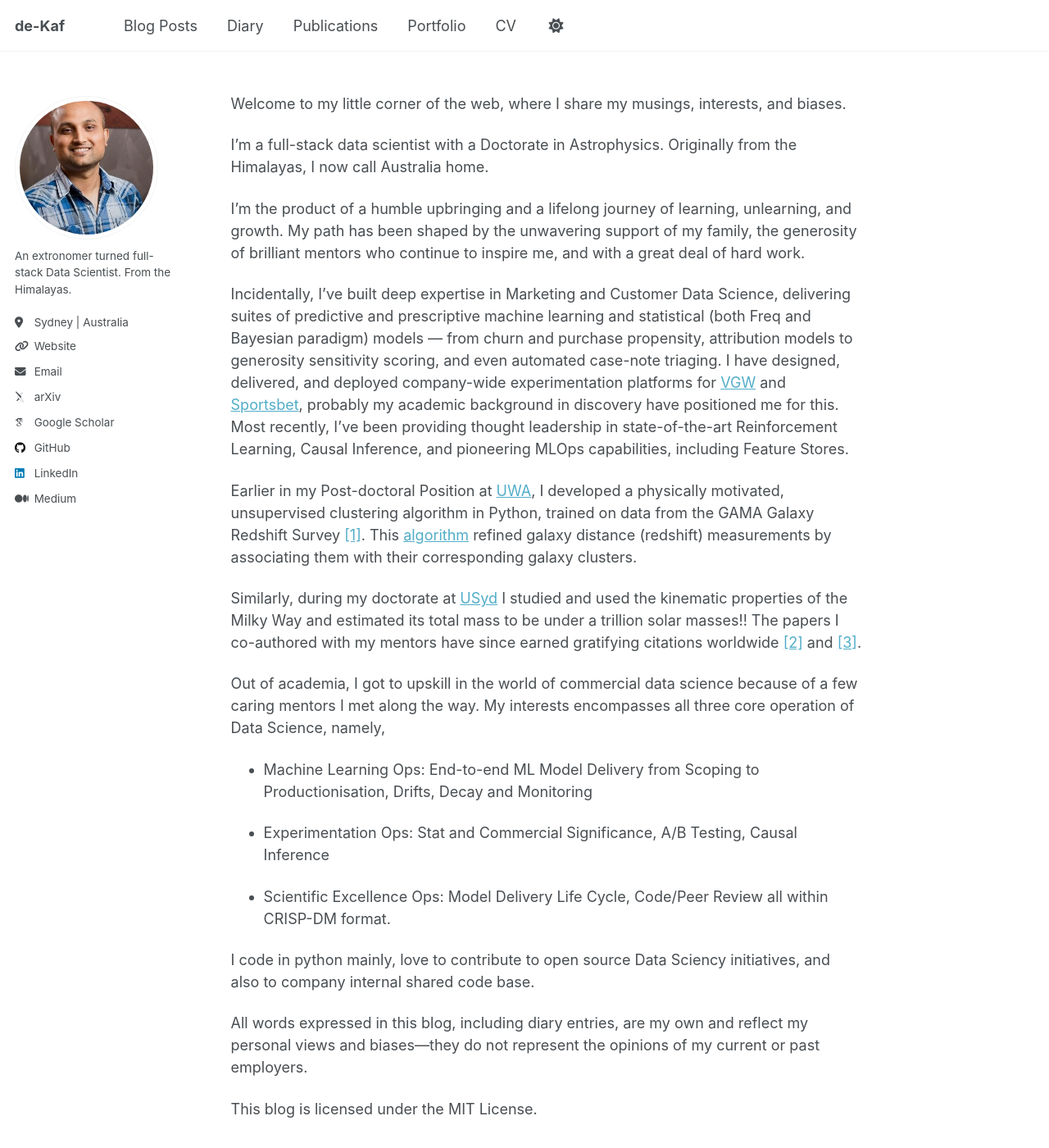
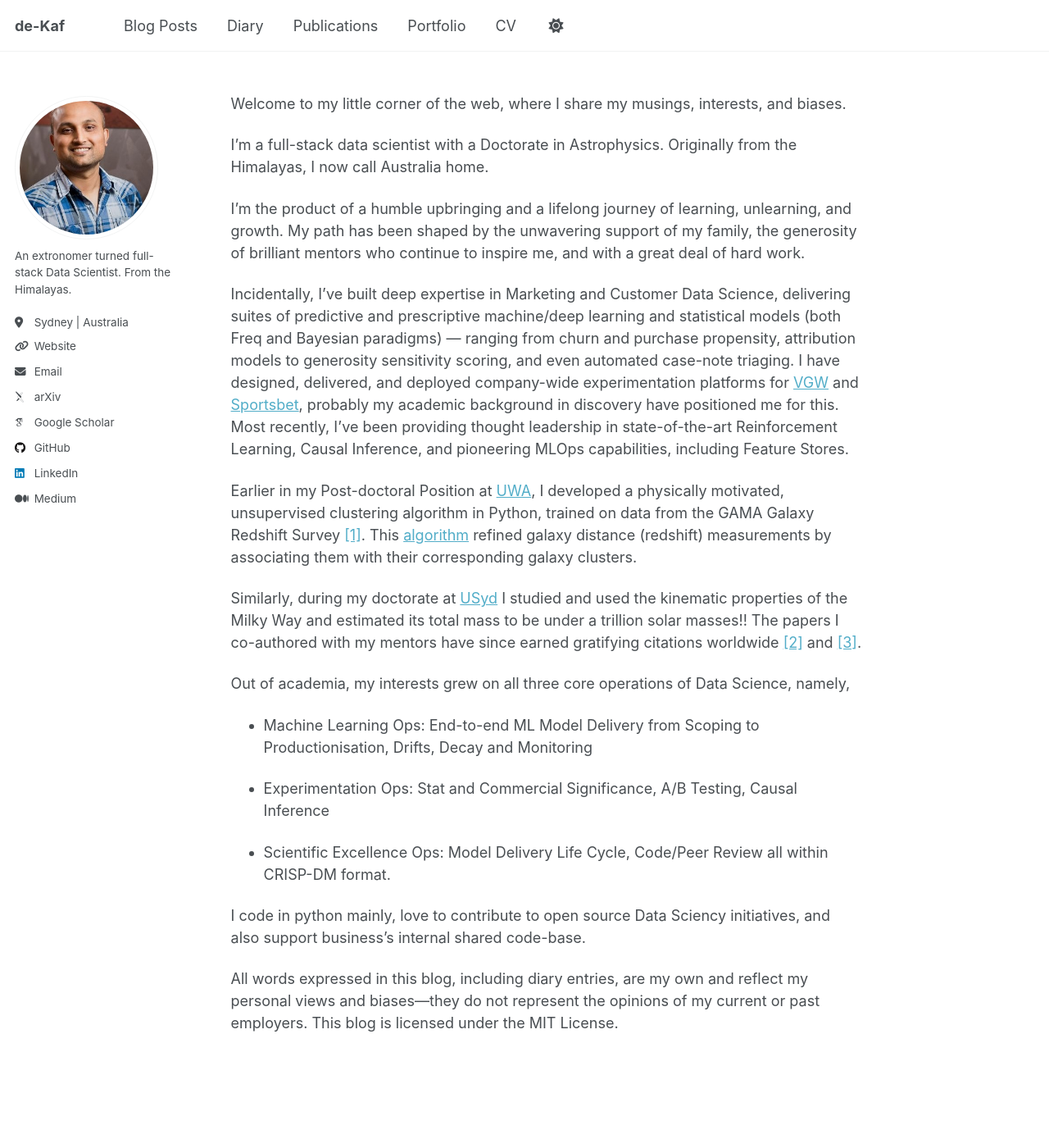
Before and after one commit to pkaf/pkaf.github.io, a Jekyll site: the page built from _pages/about.md, in a window 1280 px wide and 1400 px high. Shown: the whole window at 82% size. Built offline with Jekyll 4.4.1, drawn with Linux system fonts in a browser that asks for light colours; some web fonts are replaced; a script that is not in the unit is left out.

```diff
--- a/_pages/about.md
+++ b/_pages/about.md
@@ -13,13 +13,13 @@ I’m a full-stack data scientist with a Doctorate in Astrophysics. Originally f
 
 I’m the product of a humble upbringing and a lifelong journey of learning, unlearning, and growth. My path has been shaped by the unwavering support of my family, the generosity of brilliant mentors who continue to inspire me, and with a great deal of hard work.
 
-Incidentally, I’ve built deep expertise in Marketing and Customer Data Science, delivering suites of predictive and prescriptive machine learning and statistical (both Freq and Bayesian paradigm) models — from churn and purchase propensity, attribution models to generosity sensitivity scoring, and even automated case-note triaging. I have designed, delivered, and deployed company-wide experimentation platforms for [VGW](https://www.vgw.co/) and [Sportsbet](https://www.sportsbet.com.au/), probably my academic background in discovery have positioned me for this. Most recently, I’ve been providing thought leadership in state-of-the-art Reinforcement Learning, Causal Inference, and pioneering MLOps capabilities, including Feature Stores.
+Incidentally, I’ve built deep expertise in Marketing and Customer Data Science, delivering suites of predictive and prescriptive machine/deep learning and statistical models (both Freq and Bayesian paradigms) — ranging from churn and purchase propensity, attribution models to generosity sensitivity scoring, and even automated case-note triaging. I have designed, delivered, and deployed company-wide experimentation platforms for [VGW](https://www.vgw.co/) and [Sportsbet](https://www.sportsbet.com.au/), probably my academic background in discovery have positioned me for this. Most recently, I’ve been providing thought leadership in state-of-the-art Reinforcement Learning, Causal Inference, and pioneering MLOps capabilities, including Feature Stores.
 
 Earlier in my Post-doctoral Position at [UWA](https://www.uwa.edu.au/), I developed a physically motivated, unsupervised clustering algorithm in Python, trained on data from the GAMA Galaxy Redshift Survey [[1]](https://academic.oup.com/mnras/article/479/3/3746/5039667). This [algorithm](https://github.com/pkaf/galtag) refined galaxy distance (redshift) measurements by associating them with their corresponding galaxy clusters.
 
 Similarly, during my doctorate at [USyd](https://www.sydney.edu.au/) I studied and used the kinematic properties of the Milky Way and estimated its total mass to be under a trillion solar masses!! The papers I co-authored with my mentors have since earned gratifying citations worldwide [[2]](https://iopscience.iop.org/article/10.1088/0004-637X/761/2/98) and [[3]](https://iopscience.iop.org/article/10.1088/0004-637X/794/1/59).
 
-Out of academia, I got to upskill in the world of commercial data science because of a few caring mentors I met along the way. My interests encompasses all three core operation of Data Science, namely,
+Out of academia, my interests grew on all three core operations of Data Science, namely,
 
   * Machine Learning Ops: End-to-end ML Model Delivery from Scoping to Productionisation, Drifts, Decay and Monitoring
 
@@ -27,8 +27,6 @@ Out of academia, I got to upskill in the world of commercial data science becaus
 
   * Scientific Excellence Ops: Model Delivery Life Cycle, Code/Peer Review all within CRISP-DM format.
 
-I code in python mainly, love to contribute to open source Data Sciency initiatives, and also to company internal shared code base.
+I code in python mainly, love to contribute to open source Data Sciency initiatives, and also support business's internal shared code-base.
 
-All words expressed in this blog, including diary entries, are my own and reflect my personal views and biases—they do not represent the opinions of my current or past employers.
-
-This blog is licensed under the MIT License.
+All words expressed in this blog, including diary entries, are my own and reflect my personal views and biases—they do not represent the opinions of my current or past employers. This blog is licensed under the MIT License.
```
Also changed, not shown: _pages/diary.md (+1 -0 lines).
